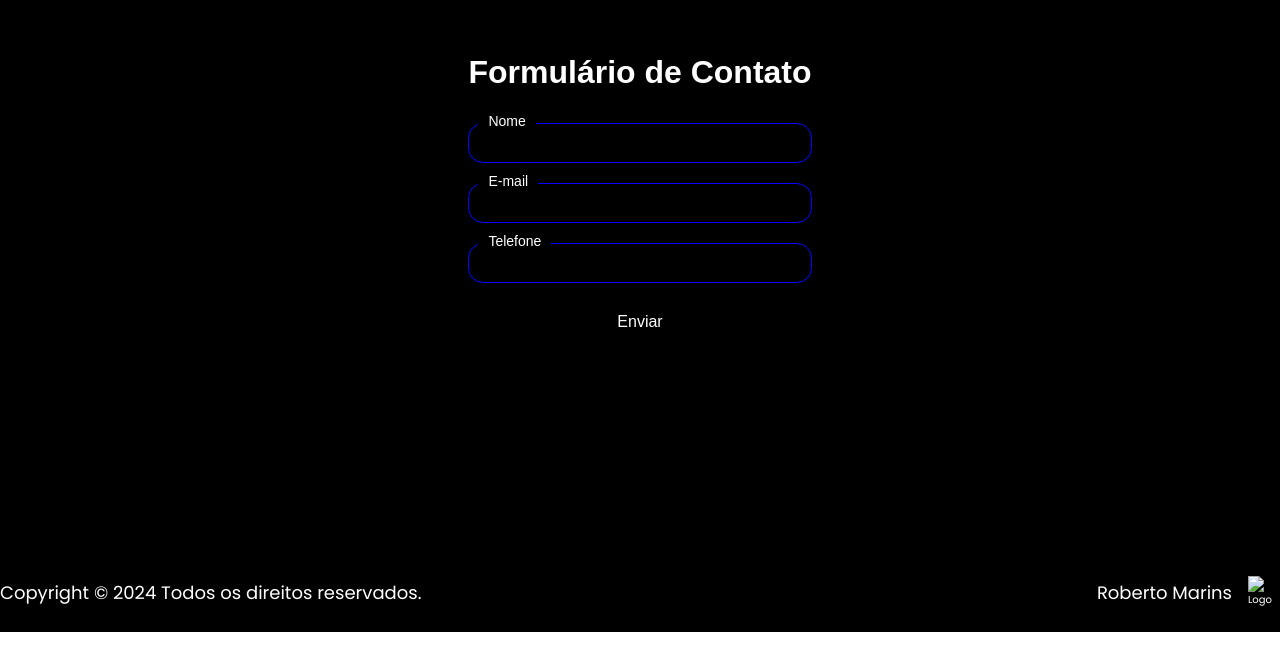
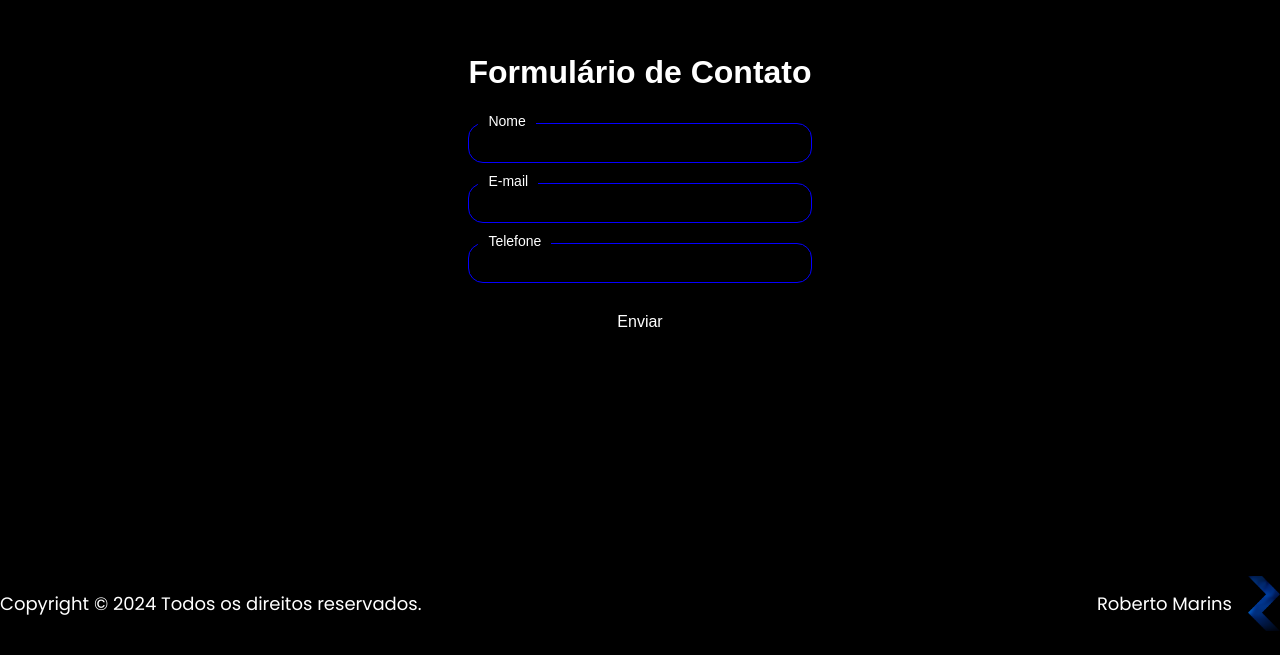
Before and after one commit to robertofmarins/meusite, a plain HTML site: page templates/index.html in a window 1280 px wide. Shown: the part 2648-3303 px from the top of the page. Before the commit the page ends 3280 px from the top, so only its background shows below. Drawn offline with nearby package versions, Linux system fonts and the light colour scheme.

Commit message:
Corrigindo logo do footer

```diff
--- a/templates/index.html
+++ b/templates/index.html
@@ -277,7 +277,7 @@
 
           <div>
             <p>Roberto Marins</p>
-            <img src="../static/assets/image/logo.svg" alt="Logo" />
+            <img src="../static/assets/image/Logo.png" alt="Logo" />
           </div>
         </div>
       </footer>
```
